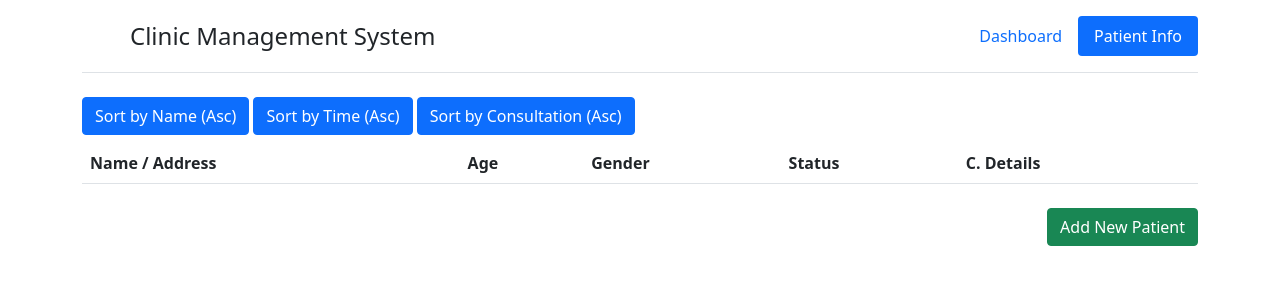
After one commit to DMNVV/Clinic-Appointment-System, a PHP site: page /patients.php in a window 1280 px wide. The commit adds this page. Shown: the top 300 px of the page. Run offline with PHP 8.4, Linux system fonts and the light colour scheme; lists and menus that the app fills with data are empty.

Commit message:
task 1 complete

```diff
--- a/Clinic.php
+++ b/Clinic.php
@@ -17,6 +17,14 @@ class Clinic {
         return $this->patients;
     }
 
+    public function getPatient($id) {
+        foreach ($this->patients as $patient) {
+            if ($patient->getId() == $id) {
+                return $patient;
+            }
+        }
+    }
+
     // Setters
     public function setName($name) {
         $this->name = $name;
@@ -24,4 +32,26 @@ class Clinic {
 
     public function addPatient(Patient $patient) {
         array_push($this->patients, $patient);
+        Util::saveData();
     }
+
+    public function deletePatient($id) {
+        $i = 0;
+        foreach ($this->patients as $patient) {
+            if ($patient->getId() == $id) {
+                array_splice($this->patients, $i, 1);
+                return true;
+            }
+
+            $i++;
+        }
+
+        return false;
+    }
+
+    public function __wakeup(){
+        foreach (get_object_vars($this) as $k => $v) {
+            $this->{$k} = $v;
+        }
+    }
+}
--- a/Patient.php
+++ b/Patient.php
@@ -1,6 +1,7 @@
 <?php
 
 class Patient {
+    private $id;
     private $name;
     private $age;
     private $gender;
@@ -8,6 +9,7 @@ class Patient {
     private $consultation;
 
     public function __construct($name, $age, $gender, $address) {
+        $this->id = uniqid("patient_");
         $this->name = $name;
         $this->age = $age;
         $this->gender = $gender;
@@ -20,6 +22,10 @@ class Patient {
 
 
     // Getters
+    public function getId() {
+        return $this->id;
+    }
+
     public function getName() {
         return $this->name;
     }
@@ -60,5 +66,10 @@ class Patient {
     public function setConsultation($key, $value) {
         $this->consultation[$key] = $value;
     }
+
+    public function __wakeup(){
+        foreach (get_object_vars($this) as $k => $v) {
+            $this->{$k} = $v;
+        }
+    }
 }
-Ad by Valueimpression
--- a/Util.php
+++ b/Util.php
@@ -1,5 +1,4 @@
 <?php
-
 class Util {
     static function sortByName($patients, $asc = true) {
         usort($patients, function($a,$b) {
@@ -27,4 +26,23 @@ class Util {
         $out = $asc ? $patients : array_reverse($patients);
         return $out;
     }
+
+    static function loadData() {
+        if (!isset($_SESSION["data"]) || empty($_SESSION["data"])) {
+            $Clinic = new Clinic("Diana May");
+
+            $_SESSION["data"] = serialize($Clinic);
+            return $Clinic;
+        }
+
+        return unserialize($_SESSION["data"]);
+    }
+
+    static function saveData() {
+        global $DATA;
+
+        $_SESSION["data"] = serialize($DATA);
+
+        return true;
+    }
 }
--- /dev/null
+++ b/init.php
@@ -0,0 +1,9 @@
+<?php
+session_start();
+
+require_once "Patient.php";
+require_once "Clinic.php";
+require_once "Util.php";
+
+
+$DATA = Util::loadData();
--- /dev/null
+++ b/patients.php
@@ -0,0 +1,117 @@
+<?php
+    require_once "init.php";
+
+    $patients = $DATA->getAllPatients();
+
+    if (isset($_GET["delete"])) {
+        $DATA->deletePatient($_GET["delete"]);
+        Util::saveData();
+
+        header("location: /patients.php");
+    }
+
+    if (isset($_GET["done"])) {
+        $DATA->getPatient($_GET["done"])->setConsultation("consulted", true);
+        Util::saveData();
+        header("location: /patients.php");
+    }
+
+    if (isset($_GET["sort"])) {
+        $isAsc = $_GET["order"] == "asc" ? true : false;
+        switch ($_GET["sort"]) {
+            case "name":
+                $patients = Util::sortByName($patients, $isAsc);
+                break;
+            case "time":
+                $patients = Util::sortByTime($patients, $isAsc);
+                break;
+            case "time":
+                $patients = Util::sortByConsultation($patients, $isAsc);
+                break;
+        }
+    }
+?>
+
+<!DOCTYPE html>
+<html lang="en">
+
+<head>
+    <meta charset="UTF-8">
+    <meta http-equiv="X-UA-Compatible" content="IE=edge">
+    <meta name="viewport" content="width=device-width, initial-scale=1.0">
+    <title>Clinic Management System</title>
+
+    <link href="https://cdn.jsdelivr.net/npm/bootstrap@5.1.3/dist/css/bootstrap.min.css" rel="stylesheet" integrity="sha384-1BmE4kWBq78iYhFldvKuhfTAU6auU8tT94WrHftjDbrCEXSU1oBoqyl2QvZ6jIW3" crossorigin="anonymous">
+</head>
+
+<body>
+    <div class="container">
+        <header class="d-flex flex-wrap justify-content-center py-3 mb-4 border-bottom">
+            <a href="/" class="d-flex align-items-center mb-3 mb-md-0 me-md-auto text-dark text-decoration-none">
+                <svg class="bi me-2" width="40" height="32">
+                    <use xlink:href="#bootstrap"></use>
+                </svg>
+                <span class="fs-4">Clinic Management System</span>
+            </a>
+
+            <ul class="nav nav-pills">
+                <li class="nav-item"><a href="/" class="nav-link" aria-current="page">Dashboard</a></li>
+                <li class="nav-item"><a href="/patients.php" class="nav-link active">Patient Info</a></li>
+            </ul>
+        </header>
+
+        <div class="d-flex flex-column items-center gap-2">
+            <div>
+                <?php
+                    $opposite_order = "desc";
+
+                    if (isset($_GET["order"]) && $_GET["order"] == "asc") {
+                        $opposite_order = "desc";
+                    } else {
+                        $opposite_order = "asc";
+                    }
+                ?>
+                <a class="btn btn-primary" href="?sort=name&order=<?= $opposite_order; ?>">Sort by Name (<?= ucfirst($opposite_order); ?>)</a>
+                <a class="btn btn-primary" href="?sort=time&order=<?= $opposite_order; ?>">Sort by Time (<?= ucfirst($opposite_order); ?>)</a>
+                <a class="btn btn-primary" href="?sort=consultation&order=<?= $opposite_order; ?>">Sort by Consultation (<?= ucfirst($opposite_order); ?>)</a>
+            </div>
+            <table class="table">
+                <thead>
+                    <tr>
+                        <th scope="col">Name / Address</th>
+                        <th scope="col">Age</th>
+                        <th scope="col">Gender</th>
+                        <th scope="col">Status</th>
+                        <th scope="col">C. Details</th>
+                    </tr>
+                </thead>
+                <tbody>
+                    <?php foreach ($patients as $patient) { ?>
+                    <tr>
+                        <th scope="row"><?= $patient->getName(); ?><br></th>
+                        <td><?= $patient->getAge(); ?></td>
+                        <td><?= $patient->getGender(); ?></td>
+                        <?php if (!$patient->getConsultation("consulted")) { ?>
+                        <td><span class="badge rounded-pill bg-primary"><?= $patient->getConsultation("consulted") ? "CONSULTED" : "PENDING" ?></span></td>
+                        <?php } else { ?>
+                        <td><span class="badge rounded-pill bg-warning"><?= $patient->getConsultation("consulted") ? "CONSULTED" : "PENDING" ?></span></td>
+                        <?php } ?>
+                        <td>Time: <?= $patient->getConsultation("time"); ?></td>
+                        <td>
+                            <?php if (!$patient->getConsultation("consulted")) { ?>
+                            <a href="?done=<?= $patient->getId(); ?>" class="text-success">Done</a>
+                            <?php }?>
+                            <a href="?delete=<?= $patient->getId(); ?>" class="text-danger">Delete</a>
+                        </td>
+                    </tr>
+                    <?php } ?>
+                </tbody>
+            </table>
+            <div class="d-flex justify-content-end">
+                <a class="btn btn-success" href="add-patient.php">Add New Patient</a>
+            </div>
+        </div>
+    </div>
+</body>
+
+</html>
```
Also changed, not shown: add-patient.php (added, +80 -0 lines), index.php (added, +51 -0 lines), bg.jpg (added).
